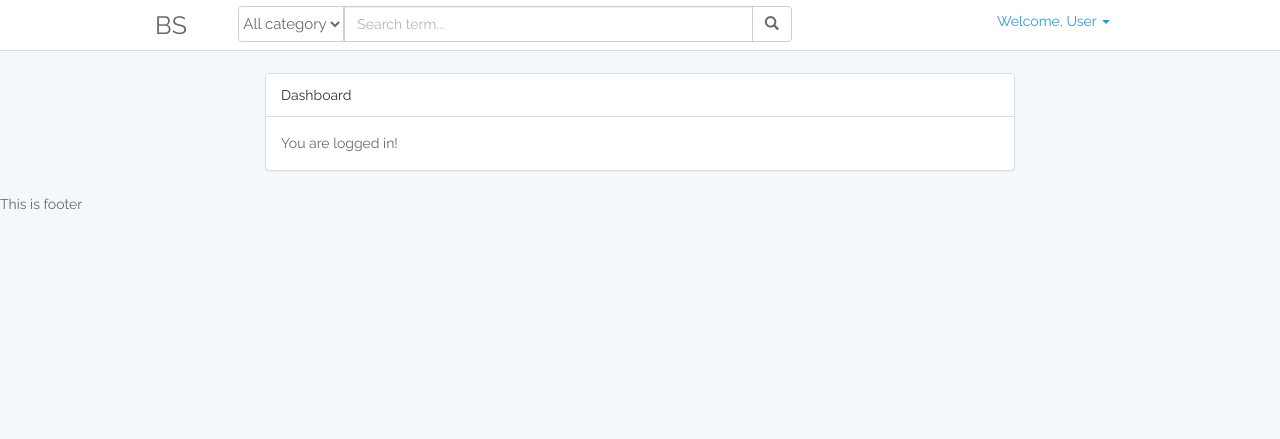
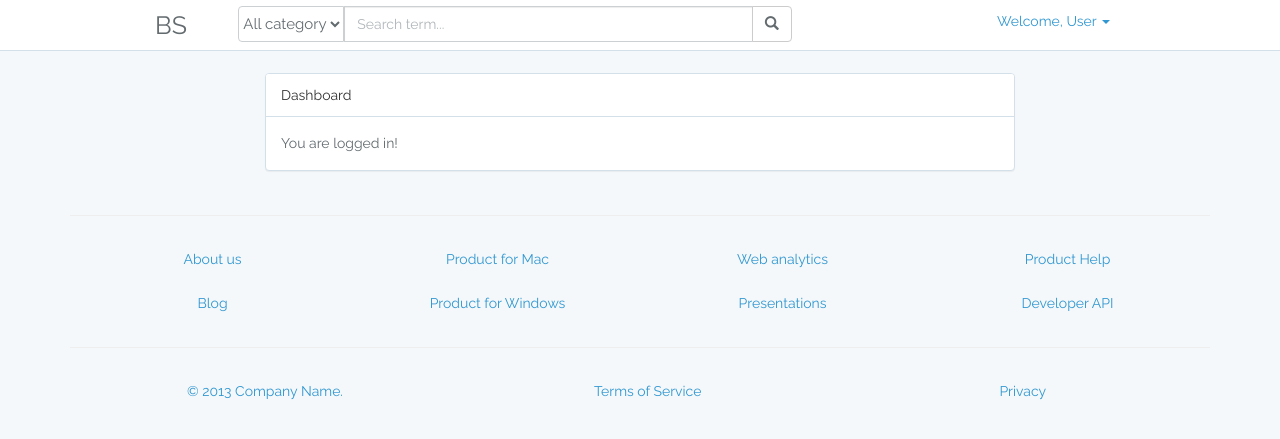
Before and after one commit to lusa-hust/BookStore, a Laravel app: page / in a window 1280 px wide. Shown: the top 439 px of the page. Run offline with Laravel 8, Linux system fonts and the light colour scheme; style sheets or scripts are compiled from the project's sources; settings files or empty folders that the repository lacks are supplied; some libraries are stand-ins or nearby versions.

Commit message:
Add: footer

```diff
--- a/resources/views/layouts/footer.blade.php
+++ b/resources/views/layouts/footer.blade.php
@@ -1,3 +1,43 @@
 <div class="footer">
-    This is footer
+    <div class="container text-center">
+    <hr />
+  <div class="row">
+    <div class="col-lg-12">
+      <div class="col-md-3">
+        <ul class="nav nav-pills nav-stacked">
+          <li><a href="#">About us</a></li>
+          <li><a href="#">Blog</a></li>
+        </ul>
+      </div>
+      <div class="col-md-3">
+        <ul class="nav nav-pills nav-stacked">
+          <li><a href="#">Product for Mac</a></li>
+          <li><a href="#">Product for Windows</a></li>
+        </ul>
+      </div>
+      <div class="col-md-3">
+        <ul class="nav nav-pills nav-stacked">
+          <li><a href="#">Web analytics</a></li>
+          <li><a href="#">Presentations</a></li>
+        </ul>
+      </div>
+      <div class="col-md-3">
+        <ul class="nav nav-pills nav-stacked">
+          <li><a href="#">Product Help</a></li>
+          <li><a href="#">Developer API</a></li>
+        </ul>
+      </div>
+    </div>
+  </div>
+  <hr>
+    <div class="row">
+        <div class="col-lg-12">
+            <ul class="nav nav-pills nav-justified">
+                <li><a href="/">© 2013 Company Name.</a></li>
+                <li><a href="#">Terms of Service</a></li>
+                <li><a href="#">Privacy</a></li>
+            </ul>
+        </div>
+    </div>
 </div>
+</div>
```
